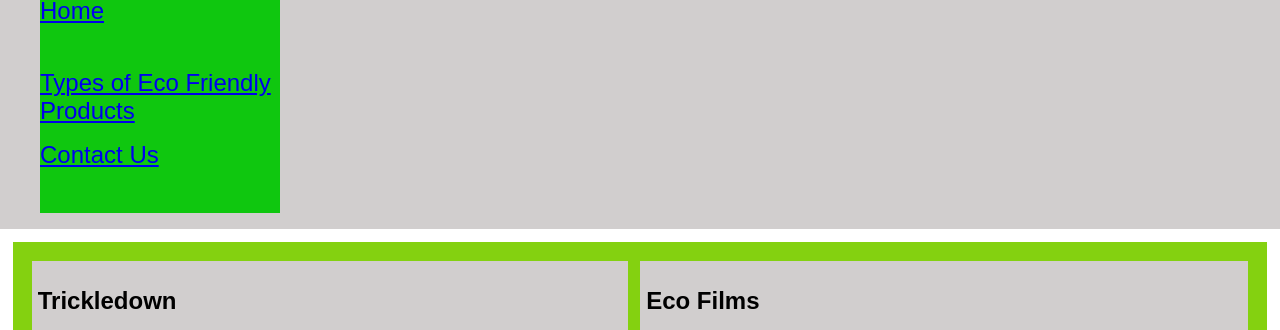
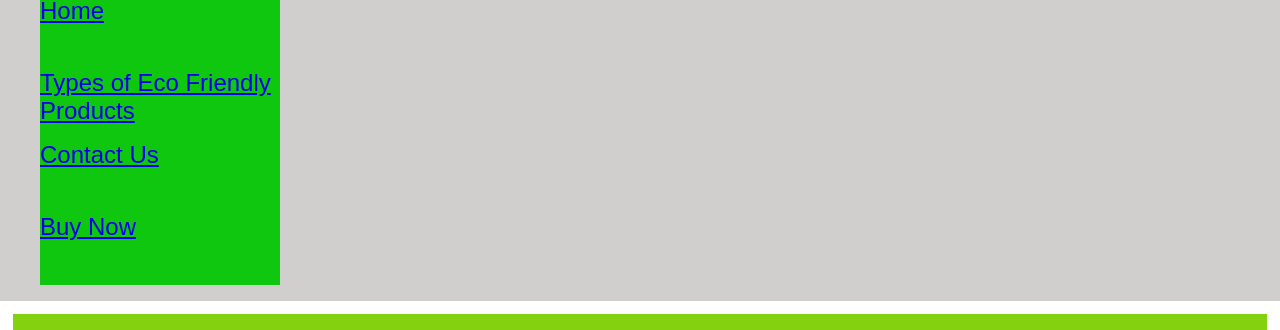
Before and after one commit to sathiraperera/CB009020, a plain HTML site: page SriLankanEcoFriendlyProducts.html in a window 1280 px wide. Shown: the part 655-985 px from the top of the page. Drawn offline with Linux system fonts and the light colour scheme; grey boxes are pictures that could not be loaded.

Commit message:
Update SriLankanEcoFriendlyProducts.html

```diff
--- a/SriLankanEcoFriendlyProducts.html
+++ b/SriLankanEcoFriendlyProducts.html
@@ -23,6 +23,7 @@
                 <li class="MainNav"><a href="Index.html" target="_blank">Home</a></li>
                 <li class="MainNav"><a href="TypesofecoFriendlyProducts.html" target="_blank">Types of Eco Friendly Products</a></li>
                 <li class="MainNav"><a href="ContactUs.html" target="_blank">Contact Us</a></li>
+                <li class="MainNav"><a href="BuyNow.html" target="_blank">Buy Now</a></li>
             </ul>
         </div>  </section>
 
```
